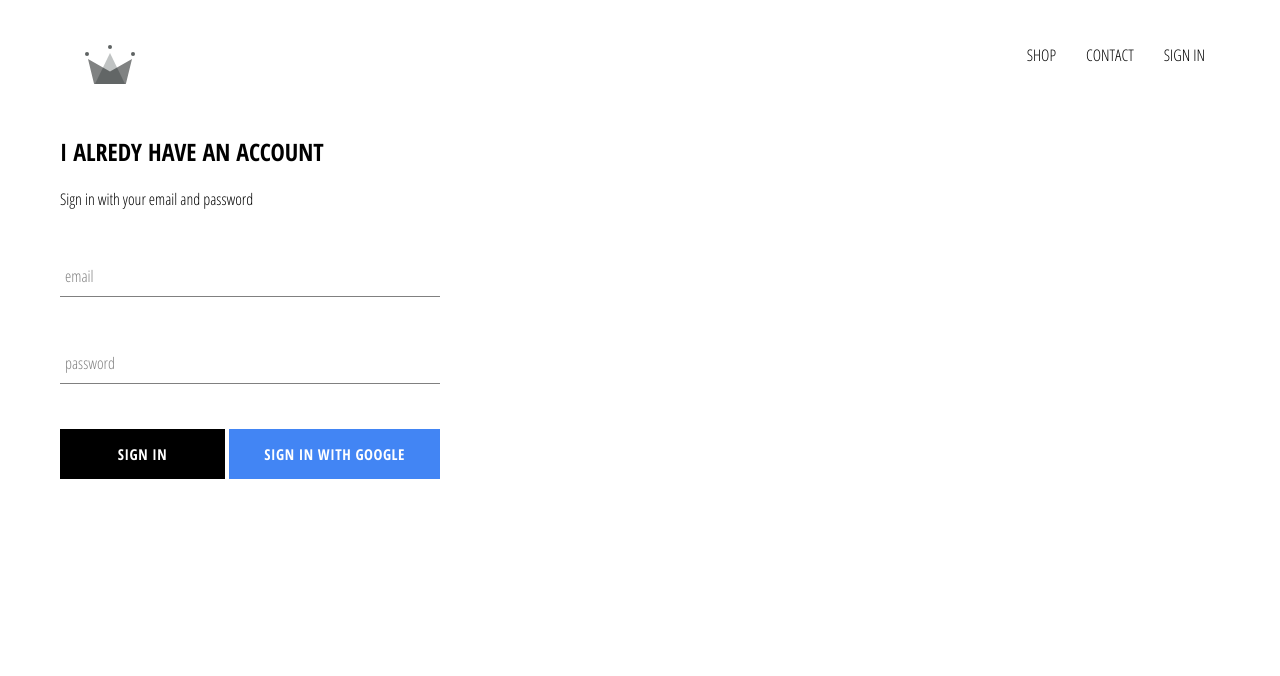
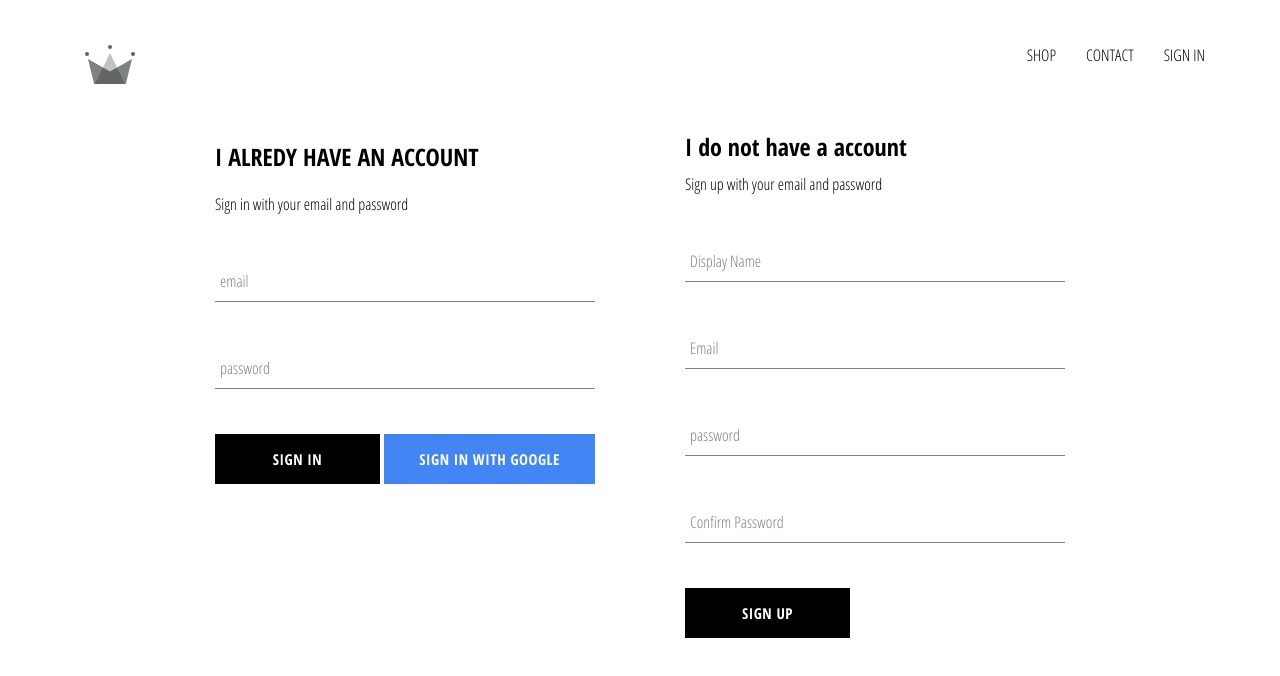
Before and after one commit to diegodauri/crwn-clothing, a React (Create React App) app: page /signin in a window 1280 px wide. Shown: the top 676 px of the page. Built offline with nearby package versions, Linux system fonts and the light colour scheme; no server answers.

Commit message:
Implemented firebase utils, included ability to store authenticated users into firestore database

```diff
--- a/src/App.js
+++ b/src/App.js
@@ -7,7 +7,7 @@
 import ShopPage from "./pages/shop/shop.component";
 import SignInAndSignUpPage from "./pages/sign-in-and-sign-up/sign-in-and-sign-up.component"
 import Header from "./components/header/header.component";
-import { auth } from "./firebase/firebase.utils";
+import { auth, createUserProfileDocument } from "./firebase/firebase.utils";
 
 
 class App extends React.Component {
@@ -22,9 +22,24 @@
   unsubscribeFromAuth = null;
 
   componentDidMount() {
-    this.unsubscribeFromAuth = auth.onAuthStateChanged(user => {
-      this.setState({ currentUser: user });
-    })
+    this.unsubscribeFromAuth = auth.onAuthStateChanged(async userAuth => {
+      if (userAuth) {
+        const userRef = await createUserProfileDocument(userAuth);
+
+
+        userRef.onSnapshot(snapShot => {
+          this.setState({currentUser: {
+            id: snapShot.id,
+            ...snapShot.data()
+          }}, () => {
+            console.log(this.state);
+          })
+        });
+
+      } else {
+        this.setState({currentUser: userAuth});
+      }
+    });
   }
 
   componentWillUnmount() {
--- /dev/null
+++ b/src/components/sign-up/sign-up.component.jsx
@@ -0,0 +1,99 @@
+import React from "react";
+
+import FormInput from "../form-input/form-input.component";
+import CustomButton from "../custom-button/custom-button.component";
+
+import { auth, createUserProfileDocument } from "../../firebase/firebase.utils";
+
+import "./sign-up.styles.scss";
+
+class SignUp extends React.Component {
+    constructor() {
+        super();
+
+        this.state = {
+            displayName: "",
+            email: "",
+            password: "",
+            confirmPassword: ""
+        }
+    }
+
+    handleSubmit = async event => {
+        event.preventDefault();
+
+        const {displayName, email, password, confirmPassword} = this.state
+
+        if (password !== confirmPassword) {
+            alert("passwords don't match");
+            return;
+        }
+
+        try {
+            const { user } = await auth.createUserWithEmailAndPassword(email, password);
+
+            await createUserProfileDocument(user, {displayName});
+
+            this.setState({
+            displayName: "",
+            email: "",
+            password: "",
+            confirmPassword: ""})
+        } catch (error) {
+            console.error(error);
+        }
+    };
+
+    handleChange = event => {
+        const { name, value } = event.target;
+
+        this.setState({[name]: value});
+    }
+
+    render() {
+        const {displayName, email, password, confirmPassword} = this.state;
+        return(
+            <div className="sign-up">
+                <h2 className="title">I do not have a account</h2>
+                <span>Sign up with your email and password</span>
+                <form className="sign-up-form" onSubmit={this.handleSubmit}>
+                    <FormInput
+                    type="text"
+                    name="displayName"
+                    value={displayName}
+                    onChange={this.handleChange}
+                    label="Display Name"
+                    requred="true"
+                    />
+                    <FormInput
+                    type="email"
+                    name="email"
+                    value={email}
+                    onChange={this.handleChange}
+                    label="Email"
+                    requred="true"
+                    />
+                    <FormInput
+                    type="password"
+                    name="password"
+                    value={password}
+                    onChange={this.handleChange}
+                    label="password"
+                    requred="true"
+                    />
+                    <FormInput
+                    type="password"
+                    name="confirmPassword"
+                    value={confirmPassword}
+                    onChange={this.handleChange}
+                    label="Confirm Password"
+                    requred="true"
+                    />
+                    <CustomButton type="submit"> SIGN UP </CustomButton>
+                </form>
+            </div>
+        )
+    }
+}
+
+export default SignUp;
--- /dev/null
+++ b/src/components/sign-up/sign-up.styles.scss
@@ -0,0 +1,9 @@
+.sign-up {
+    display: flex;
+    flex-direction: column;
+    width: 380px;
+
+    .title {
+      margin: 10px 0;
+    }
+  }
--- a/src/firebase/firebase.utils.js
+++ b/src/firebase/firebase.utils.js
@@ -13,6 +13,32 @@
     measurementId: "G-BE82FMV1YL"
 };
 
+export const createUserProfileDocument = async (userAuth, additionalData) => {
+    if (!userAuth) return;
+
+    const userRef = firestore.doc(`users/${userAuth.uid}`);
+
+    const snapShot = await userRef.get();
+
+    if (!snapShot.exists) {
+        const { displayName, email } = userAuth;
+        const createdAt = new Date();
+
+        try {
+            await userRef.set({
+                displayName,
+                email,
+                createdAt,
+                ...additionalData
+            })
+        } catch (error) {
+            console.log("error creating user", error.message);
+        }
+    }
+
+    return userRef;
+};
+
 firebase.initializeApp(config);
 
 export const auth = firebase.auth();
--- a/src/pages/sign-in-and-sign-up/sign-in-and-sign-up.component.jsx
+++ b/src/pages/sign-in-and-sign-up/sign-in-and-sign-up.component.jsx
@@ -1,12 +1,14 @@
 import React from "react";
 
-import SignIn from "../../components/sign-in/sign-in.component"
+import SignIn from "../../components/sign-in/sign-in.component";
+import SignUp from "../../components/sign-up/sign-up.component";
 
 import "./sign-in-and-sign-up.styles.scss"
 
 const SignInAndSignUpPage = () => (
     <div className="sign-in-and-sign-up">
         <SignIn />
+        <SignUp />
     </div>
 )
 
--- a/src/pages/sign-in-and-sign-up/sign-in-and-sign-up.styles.scss
+++ b/src/pages/sign-in-and-sign-up/sign-in-and-sign-up.styles.scss
@@ -0,0 +1,6 @@
+.sign-in-and-sign-up {
+  width: 850px;
+  display: flex;
+  justify-content: space-between;
+  margin: 30px auto;
+}
```
